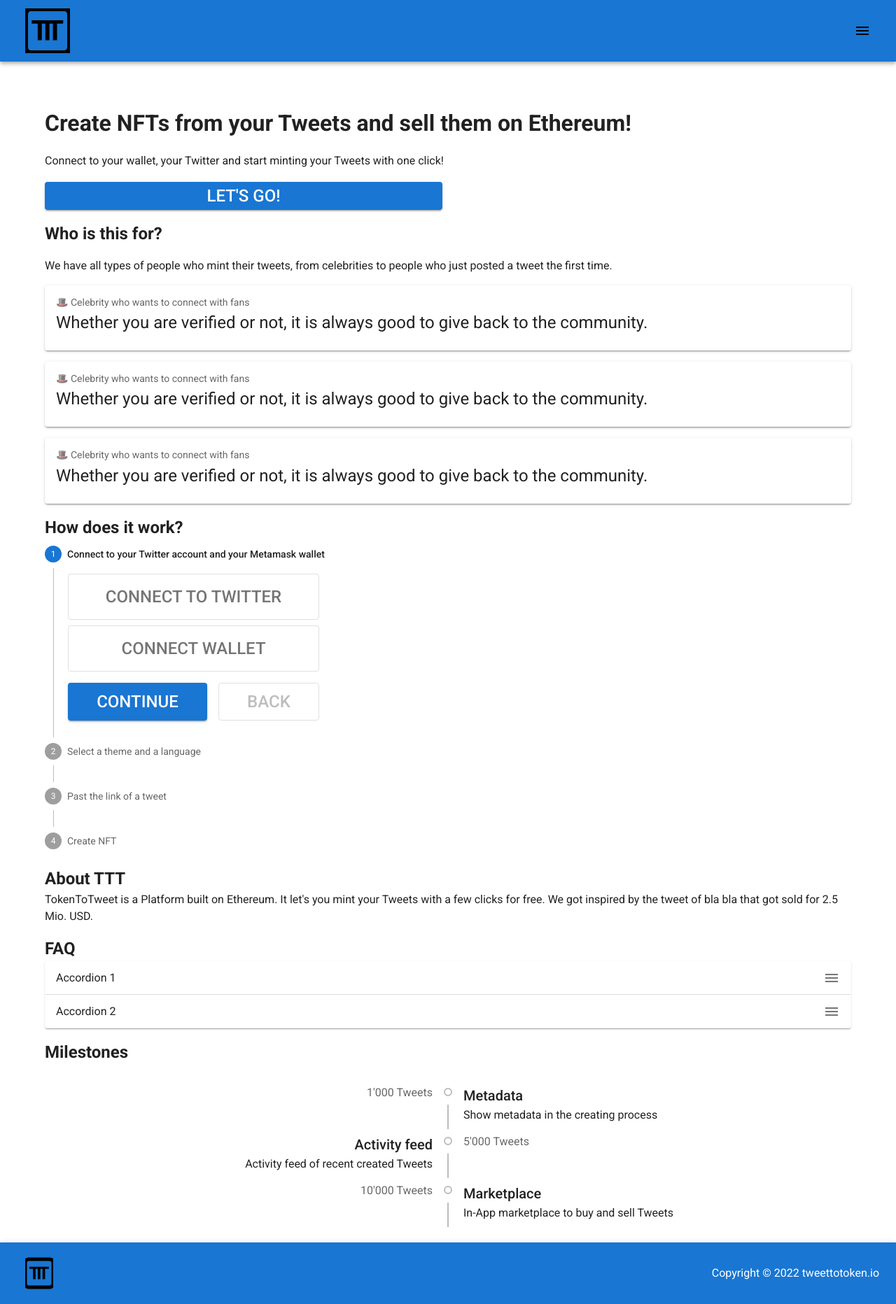
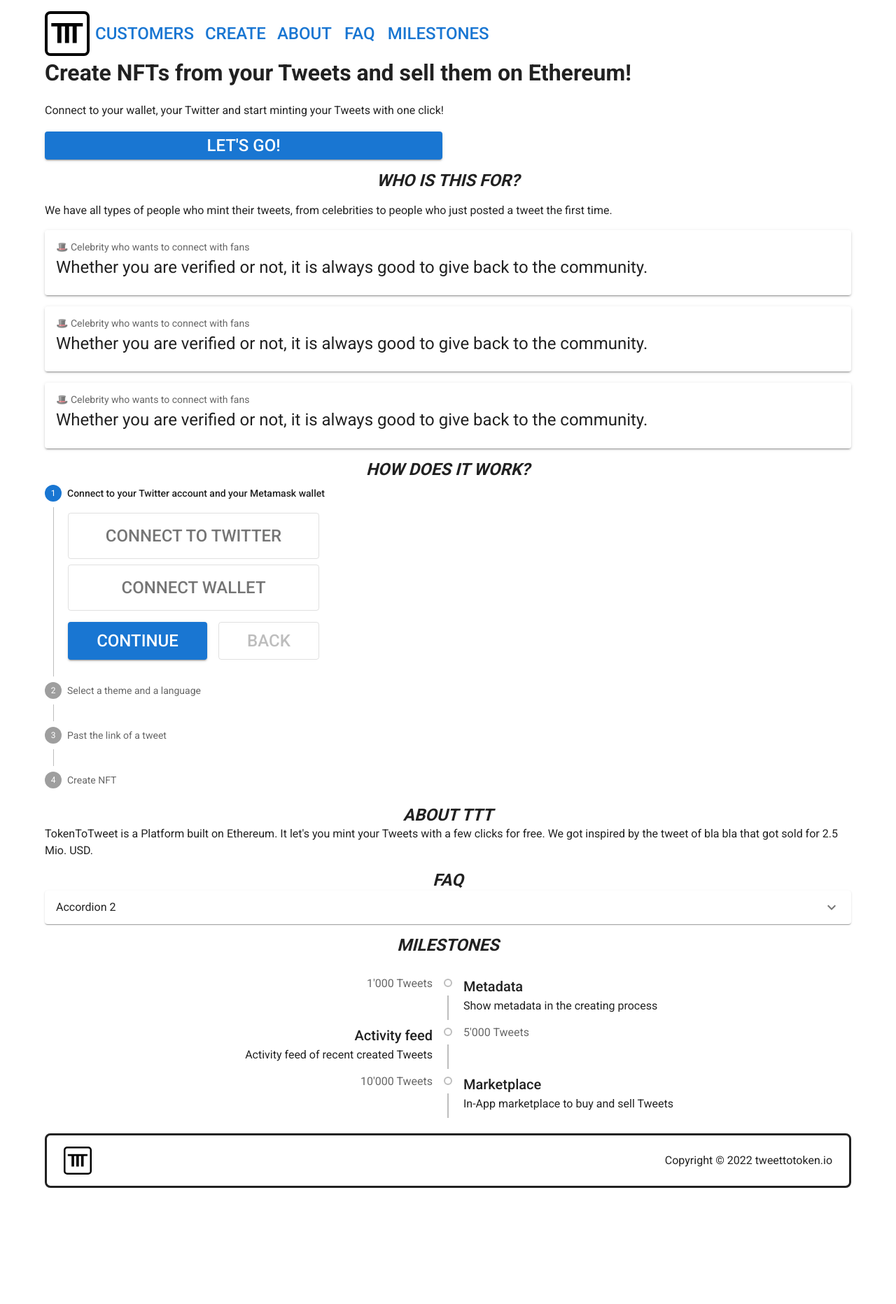
Before and after one commit to noahliechti/tweet-to-token, a React (Create React App) app: page / in a window 1280 px wide. Shown: the whole page at 70% size. After the commit the page ends 1714 px from the top, so only its background shows below. Built offline with nearby package versions, Linux system fonts and the light colour scheme.

Commit message:
improve design

```diff
--- a/src/components/Header/Header.js
+++ b/src/components/Header/Header.js
@@ -1,33 +1,42 @@
-import { AppBar, Toolbar, IconButton, Box } from "@mui/material";
+import { AppBar, Toolbar, IconButton, Box, Button } from "@mui/material";
 
 import { ReactComponent as LogoIcon } from "../../assets/icons/logo.svg";
 import { ReactComponent as MenuIcon } from "../../assets/icons/menu.svg";
 
+const pages = ["Customers", "Create", "About", "FAQ", "Milestones"];
+
 function Header() {
   return (
-    <>
-      <AppBar position="static">
-        <Toolbar sx={{ display: "flex", justifyContent: "space-between" }}>
+    <AppBar position="static" color="transparent" sx={{ boxShadow: 0, mt: 2 }}>
+      <Toolbar
+        disableGutters
+        sx={{
+          display: "flex",
+          justifyContent: "space-between",
+        }}
+      >
         <IconButton
           size="large"
           aria-label="go to home page"
           href="/"
-
+          sx={{ p: 0 }}
           // aria-controls="menu-appbar"
           // color="primary"
         >
           <LogoIcon color="black" />
         </IconButton>
-          <Box>
+        <Box sx={{ display: { xs: "flex", md: "none" } }}>
           <IconButton size="large" aria-label="toggle menu">
             <MenuIcon color="black" />
           </IconButton>
         </Box>
+        <Box sx={{ flexGrow: 1, display: { xs: "none", md: "flex" } }}>
+          {pages.map((page) => (
+            <Button key={page}>{page}</Button>
+          ))}
+        </Box>
       </Toolbar>
     </AppBar>
-      {/* https://github.com/mui-org/material-ui/issues/16844#issuecomment-517205129 */}
-      <Toolbar />
-    </>
   );
 }
 
--- a/src/components/Home/Home.js
+++ b/src/components/Home/Home.js
@@ -10,13 +10,11 @@
 import { HashLink } from "react-router-hash-link";
 
 import { Typography, Button, Grid, Container } from "@mui/material";
-import MileStones from "../milestones/Milestones";
 
 function Home() {
   return (
-    <>
+    <Container>
       <Header />
-      <Container>
       <Grid container spacing={2}>
         <Grid item xs={12}>
           <Typography variant="h1">
@@ -36,7 +34,7 @@
             component={HashLink}
             to="#steps"
             smooth
-              sx={{ width: 1 / 1, height: 40 }}
+            sx={{ width: 1, height: 40 }}
           >
             Let's go!
           </Button>
@@ -46,8 +44,8 @@
         </Grid>
         <Grid item xs={12}>
           <Typography variant="body">
-              We have all types of people who mint their tweets, from
-              celebrities to people who just posted a tweet the first time.
+            We have all types of people who mint their tweets, from celebrities
+            to people who just posted a tweet the first time.
           </Typography>
         </Grid>
         <Grid item xs={12}>
@@ -80,9 +78,8 @@
             <Team></Team>
           </Grid> */}
       </Grid>
+      <Footer />
     </Container>
-      <Footer />
-    </>
   );
 }
 
--- a/src/components/faq/FAQ.js
+++ b/src/components/faq/FAQ.js
@@ -5,31 +5,16 @@
   AccordionDetails,
 } from "@mui/material";
 
-import { ReactComponent as MenuIcon } from "../../assets/icons/menu.svg";
+import { ReactComponent as ExpandIcon } from "../../assets/icons/expand.svg";
 
 function FAQ() {
   return (
-    <div>
+    <>
       <Accordion disableGutters>
         <AccordionSummary
-          expandIcon={<MenuIcon />}
-          aria-controls="panel1a-content"
-          id="panel1a-header"
-        >
-          <Typography>Accordion 1</Typography>
-        </AccordionSummary>
-        <AccordionDetails>
-          <Typography>
-            Lorem ipsum dolor sit amet, consectetur adipiscing elit. Suspendisse
-            malesuada lacus ex, sit amet blandit leo lobortis eget.
-          </Typography>
-        </AccordionDetails>
-      </Accordion>
-      <Accordion disableGutters>
-        <AccordionSummary
-          expandIcon={<MenuIcon />}
-          aria-controls="panel2a-content"
-          id="panel2a-header"
+          expandIcon={<ExpandIcon />}
+          // aria-controls="panel2a-content"
+          // id="panel2a-header"
         >
           <Typography>Accordion 2</Typography>
         </AccordionSummary>
@@ -40,7 +25,7 @@
           </Typography>
         </AccordionDetails>
       </Accordion>
-    </div>
+    </>
   );
 }
 export default FAQ;
--- a/src/components/footer/Footer.js
+++ b/src/components/footer/Footer.js
@@ -9,13 +9,17 @@
     });
   };
   return (
-    <AppBar position="static">
-      <Toolbar sx={{ display: "flex", justifyContent: "space-between" }}>
+    <AppBar
+      position="static"
+      color="transparent"
+      sx={{ boxShadow: 0, border: 3, borderRadius: 2, mb: 2 }}
+    >
+      <Toolbar sx={{ display: "flex", justifyContent: "space-between", p: 2 }}>
         <IconButton
           size="large"
           aria-label="scroll to top"
-          sx={{ width: 64 }}
-          href="/"
+          sx={{ width: 40, height: 40, p: 0 }}
+          href=""
           onClick={scrollToTop}
         >
           <LogoIcon color="black" />
--- a/src/components/steps/Steps.js
+++ b/src/components/steps/Steps.js
@@ -11,8 +11,13 @@
   TextField,
   ToggleButton,
   Stack,
+  Accordion,
+  AccordionSummary,
+  AccordionDetails,
 } from "@mui/material";
 import LanguageInput from "../languageInput/LanguageInput";
+import ThemeToggle from "../themeToggle/ThemeToggle";
+import { ReactComponent as ExpandIcon } from "../../assets/icons/expand.svg";
 
 function Steps() {
   const [activeStep, setActiveStep] = React.useState(0);
@@ -112,6 +117,7 @@
         <Typography>
           Choose the theme and the language the Tweet should have.
         </Typography>
+        <ThemeToggle></ThemeToggle>
         <LanguageInput></LanguageInput>
       </Box>
     ),
@@ -123,13 +129,9 @@
       <Box>
         <Typography>
           Copy the link of the Tweet you want to mint and paste it into the
-          input field. The link should have the following format
+          input field.
         </Typography>
-        <Box sx={{ width: 1 / 1, wordWrap: "break-word" }}>
-          <code>
-            https://twitter.com/Rainmaker1973/status/1478285768493834240
-          </code>
-        </Box>
+
         <TextField
           label="Tweet URL"
           required
@@ -137,7 +139,37 @@
           // helperText="More infos about the URL in the FAQ"
           sx={{ mt: 2 }}
         />
-        <Button variant="primary" sx={{ width: 1 / 1 }}>
+        <Box sx={{ mt: 2 }}>
+          <Accordion disableGutters>
+            <AccordionSummary
+              expandIcon={<ExpandIcon />}
+              // aria-controls="panel1a-content"
+              // id="panel1a-header"
+            >
+              <Typography>How can I find the link of a Tweet?</Typography>
+            </AccordionSummary>
+            <AccordionDetails>
+              <Typography>
+                Finding the link to a Tweet you want to share isn't obvious, but
+                it's also not difficult. Here is an easy method.
+              </Typography>
+              <ol>
+                <li>Navigate to the Tweet</li>
+                <li>Open the Share Menu</li>
+                <li>Click the "Copy link to Tweet" Option</li>
+              </ol>
+              <Typography>
+                Check if your link has the following format:
+              </Typography>
+              <Box sx={{ width: 1, wordWrap: "break-word" }}>
+                <code>
+                  https://twitter.com/YourUsername/status/SomeRandomBigNumber
+                </code>
+              </Box>
+            </AccordionDetails>
+          </Accordion>
+        </Box>
+        <Button variant="contained" sx={{ width: 1, mt: 2 }}>
           Create image
         </Button>
       </Box>
--- /dev/null
+++ b/src/components/themeToggle/ThemeToggle.js
@@ -0,0 +1,27 @@
+import React from "react";
+import { ToggleButtonGroup, ToggleButton } from "@mui/material";
+
+function ThemeToggle() {
+  const [theme, setTheme] = React.useState("light");
+
+  const handleChange = (event, newTheme) => {
+    setTheme(newTheme);
+  };
+  return (
+    <ToggleButtonGroup
+      fullWidth
+      value={theme}
+      exclusive
+      onChange={handleChange}
+    >
+      <ToggleButton value="light" aria-label="light theme">
+        Light
+      </ToggleButton>
+      <ToggleButton value="dark" aria-label="dark theme">
+        Dark
+      </ToggleButton>
+    </ToggleButtonGroup>
+  );
+}
+
+export default ThemeToggle;
--- a/src/config/theme.js
+++ b/src/config/theme.js
@@ -10,7 +10,13 @@
       "-apple-system",
     ].join(","),
     h1: 40,
-    h2: 24,
+    h2: {
+      fontSize: 24,
+      textAlign: "center",
+      fontWeight: "bold",
+      textTransform: "uppercase",
+      fontStyle: "italic",
+    },
     // fontSize: 5,
     // subtitle1: {
     //   fontSize: 15,
```
Also changed, not shown: src/assets/icons/expand.svg (added), src/assets/icons/logo.svg. Lines whose indentation alone changed are shown as unchanged.
